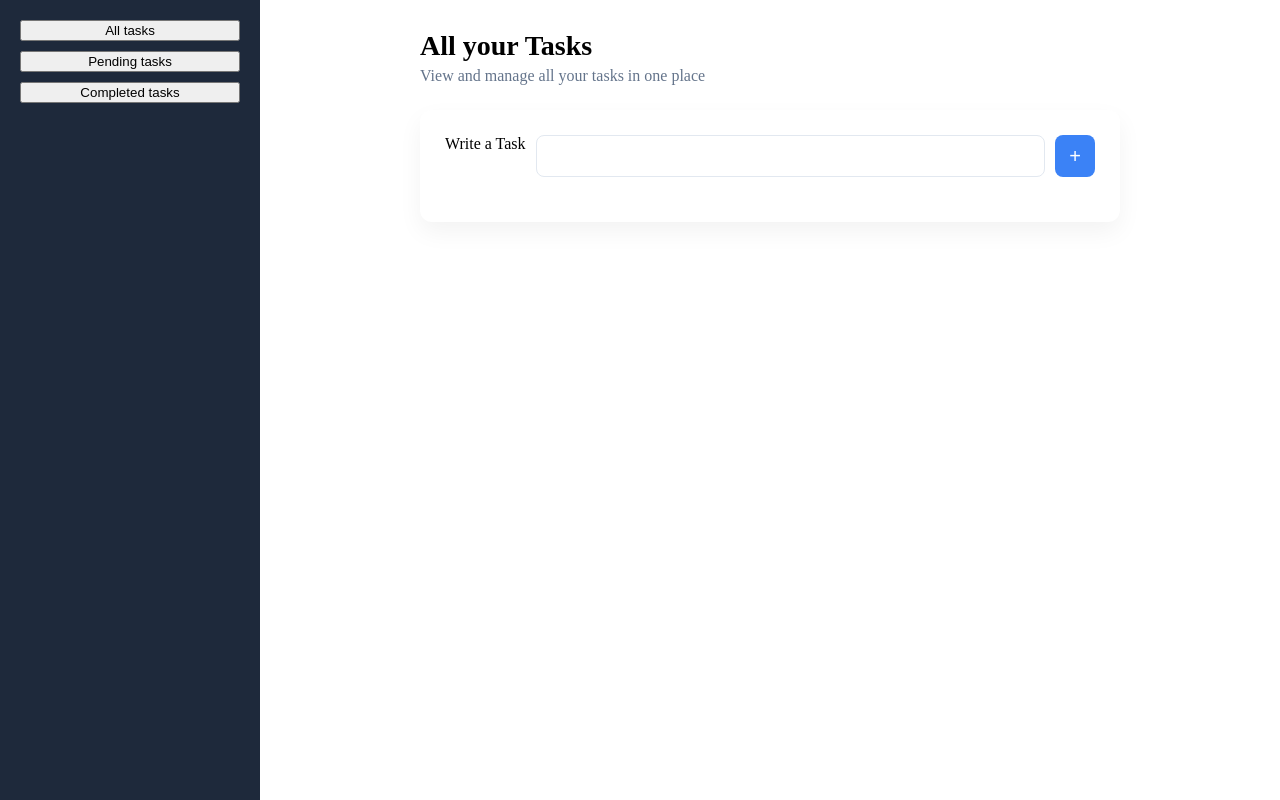
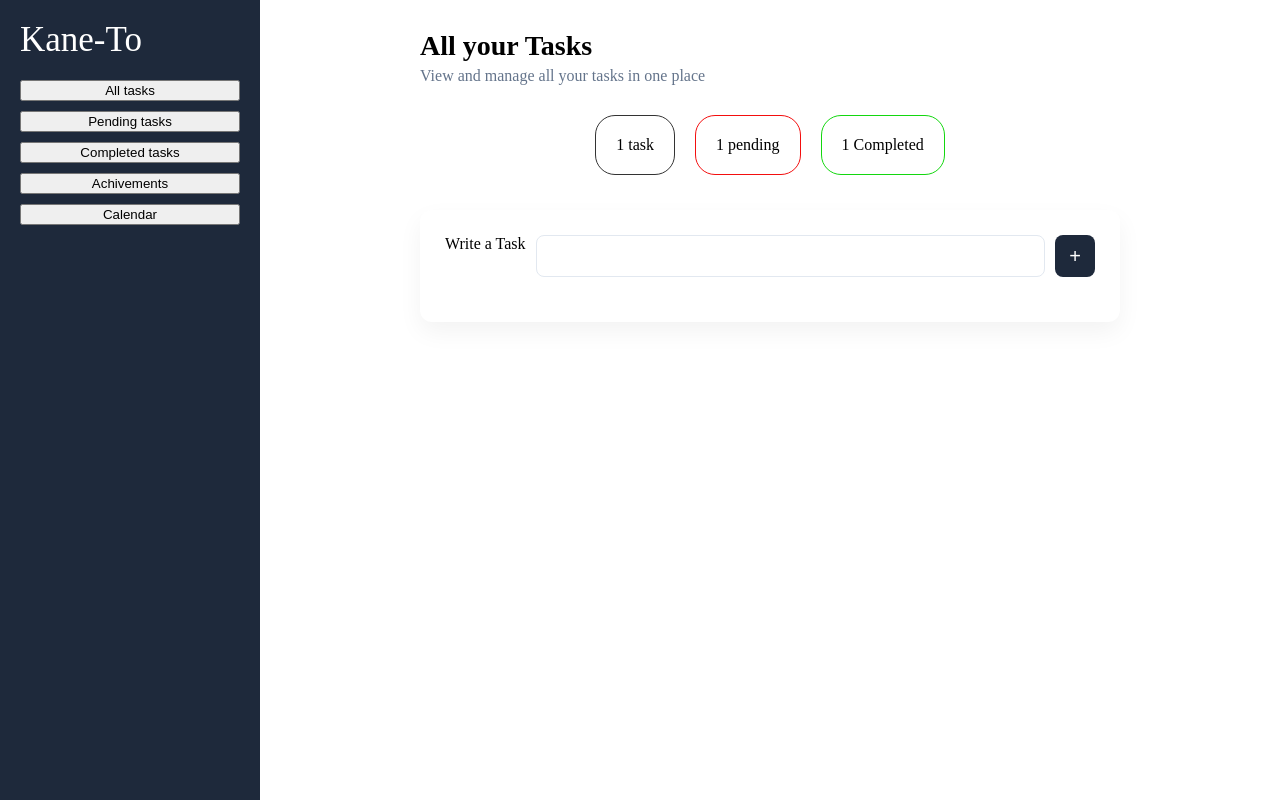
Before and after one commit to Ntroul/React-Todo-App-v2, a React (Vite) app: page / in a window 1280 px wide. Built offline with nearby package versions, Linux system fonts and the light colour scheme.

Commit message:
Added Logo , dummy tasks counters and non functional  buttons(edit , delete) , deleted weekly goals

```diff
--- a/src/App.css
+++ b/src/App.css
@@ -23,3 +23,8 @@
   flex: 1;
   padding: 30px;
 }
+.logo{
+  color: #fff;
+  font-size: 35px;
+  padding-bottom: 10px;
+}
--- a/src/App.jsx
+++ b/src/App.jsx
@@ -4,6 +4,7 @@ import NavButton from './components/navButton';
 import AllTasks from './pages/All-tasks';
 import PendingTasks from './pages/Pending-Tasks';
 import CompletedTasks from './pages/Completed-Tasks';
+import Calendar from './pages/Calendar';
 
 import { useState } from 'react';
 
@@ -19,14 +20,18 @@ function App() {
   return (
     <div className="layout">
       <nav className="side-bar">
+        <div className='logo'>Kane-To</div>
         <NavButton click={() => handleButton("all-tasks")}>All tasks</NavButton>
         <NavButton click={() => handleButton("pending-tasks")}>Pending tasks</NavButton>
         <NavButton click={() => handleButton("completed-tasks")}>Completed tasks</NavButton>
+        <NavButton click={() => handleButton("achivements")}>Achivements</NavButton>
+        <NavButton click={() => handleButton("calendar")}>Calendar</NavButton>
       </nav>
       <main className='content'>
         {buttonContent === 'all-tasks' && <AllTasks></AllTasks>}
         {buttonContent === 'pending-tasks' && <PendingTasks></PendingTasks>}
         {buttonContent === 'completed-tasks' && <CompletedTasks></CompletedTasks>}
+        {buttonContent === 'calendar' && <Calendar></Calendar>}
       </main>
     </div>
 
--- a/src/pages/All-tasks.css
+++ b/src/pages/All-tasks.css
@@ -43,7 +43,7 @@
 
 .user-input input:focus{
   outline:none;
-  border-color:#3b82f6;
+  border-color:#1e293b;
 }
 
 /* Add button */
@@ -52,7 +52,7 @@
   width:40px;
   border:none;
   border-radius:8px;
-  background:#3b82f6;
+  background: #1e293b;
   color:white;
   font-size:20px;
   cursor:pointer;
@@ -60,7 +60,7 @@
 }
 
 .user-input button:hover{
-  background:#2563eb;
+  background:#1e293b;
 }
 
 /* Tasks list */
@@ -82,3 +82,49 @@
 .task-item:hover{
   background:#f1f5f9;
 }
+
+.task-item-button{
+  color: #fff;
+  background-color: #ca0606;
+  padding: 5px 10px 5px 10px;
+  border: 1px solid #ca0606;
+  border-radius: 10px;
+}
+
+.task-item-button-edit{
+   color: #fff;
+  background-color: #064bca;
+  padding: 5px 10px 5px 10px;
+  border: 1px solid #064bca;
+  border-radius: 10px;
+  margin-left: 20px;
+  margin-right: 20px;
+}
+
+.task-coounter{
+  display: flex;
+  align-items: center;
+  justify-content: center;
+  margin: 20px;
+}
+
+.task-coounter .grey{
+  padding: 20px;
+  margin: 10px;
+  border: 1px solid #333;
+  border-radius: 20px;
+}
+
+.task-coounter .red{
+  padding: 20px;
+  margin: 10px;
+  border: 1px solid #f30e0e;
+  border-radius: 20px;
+}
+
+.task-coounter .green{
+  padding: 20px;
+  margin: 10px;
+  border: 1px solid #13d70f;
+  border-radius: 20px;
+}
--- a/src/pages/All-tasks.jsx
+++ b/src/pages/All-tasks.jsx
@@ -7,6 +7,13 @@ export default function AllTasks() {
     const [task, setTask] = useState("");
     const [tasks, setTasks] = useState([]);
 
+    function editTask(){
+        console.log("editWorks")
+    }
+
+    function deleteTask(){
+        console.log("deleteWorks")
+    }
 
     function addTask() {
         setTasks([...tasks, task])
@@ -18,6 +25,11 @@ export default function AllTasks() {
                 <h2>All your Tasks</h2>
                 <p>View and manage all your tasks in one place</p>
             </div>
+            <div className='task-coounter'>
+                <p className='grey'>1 task</p>
+                <p className='red'>1 pending</p>
+                <p className='green'>1 Completed</p>
+            </div>
             <div className="Tasks-section">
                 <div className="user-input">
                     <label htmlFor="task-input">Write a Task</label>
@@ -25,9 +37,11 @@ export default function AllTasks() {
                     <button type="submit" onClick={addTask}>+</button>
                 </div>
                 <div className="tasks">
-                    {tasks.map((todos, index) => (
-                        <div className='task-item' key={index}>
+                    {tasks.map((todos) => (
+                        <div className='task-item' key={todos.id}>
                             {todos}
+                        <button onClick={editTask} className='task-item-button-edit'>Edit</button>
+                        <button onClick={deleteTask} className='task-item-button'>Delete</button>
                         </div>
                     ))}
                 </div>
--- a/src/pages/Calendar.jsx
+++ b/src/pages/Calendar.jsx
@@ -0,0 +1,9 @@
+export default function Calendar(){
+    return(
+        <>
+            <div className="">
+                <p>Calendar Works!</p>
+            </div>
+        </>
+    )
+}
```
Also changed, not shown: src/pages/Weekly-Goals.jsx (deleted).
